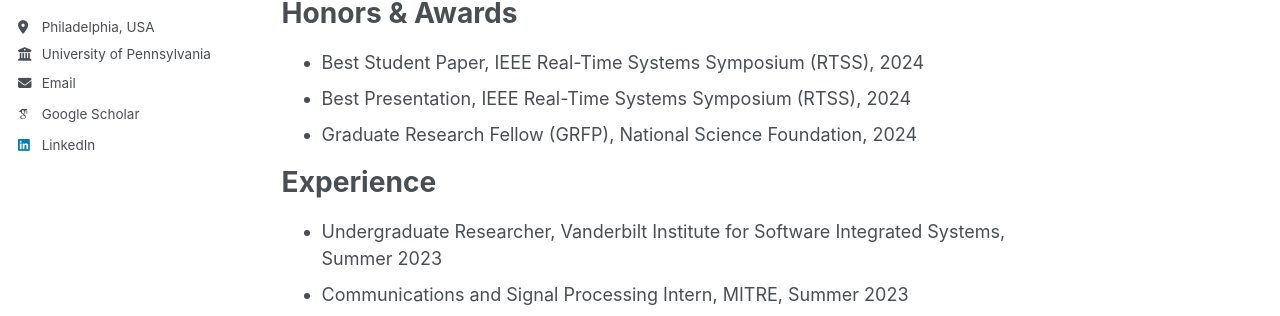
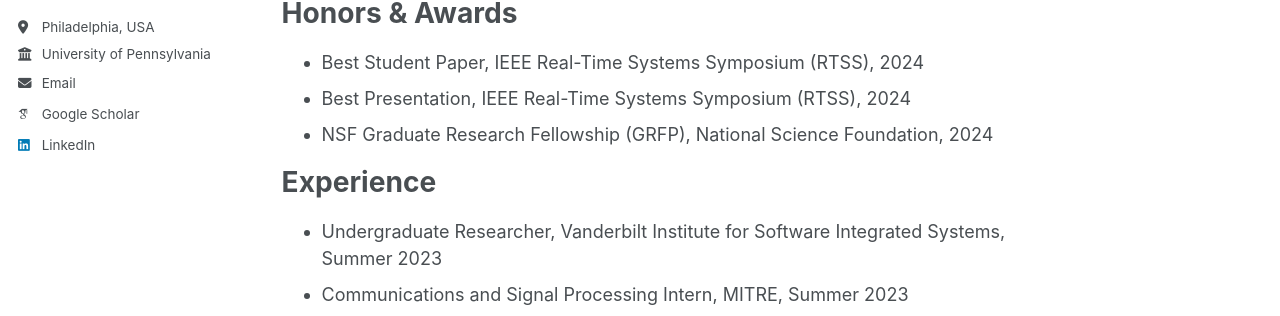
Before and after one commit to abbyeisenklam/abbyeisenklam.github.io, a Jekyll site: the page built from _pages/about.md, in a window 1280 px wide and 1268 px high. Shown: the part 462-778 px from the top of the window. Built offline with Jekyll 4.4.1, drawn with Linux system fonts in a browser that asks for light colours; some web fonts are replaced; a script that is not in the unit is left out.

Commit message:
fix wording

```diff
--- a/_pages/about.md
+++ b/_pages/about.md
@@ -18,7 +18,7 @@ Honors & Awards
 ======
 * Best Student Paper, IEEE Real-Time Systems Symposium (RTSS), 2024
 * Best Presentation, IEEE Real-Time Systems Symposium (RTSS), 2024
-* Graduate Research Fellow (GRFP), National Science Foundation, 2024
+* NSF Graduate Research Fellowship (GRFP), National Science Foundation, 2024
 
 Experience
 ======
```
